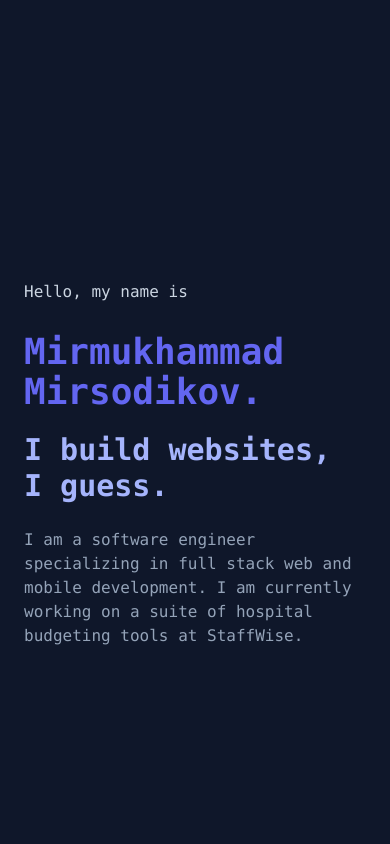
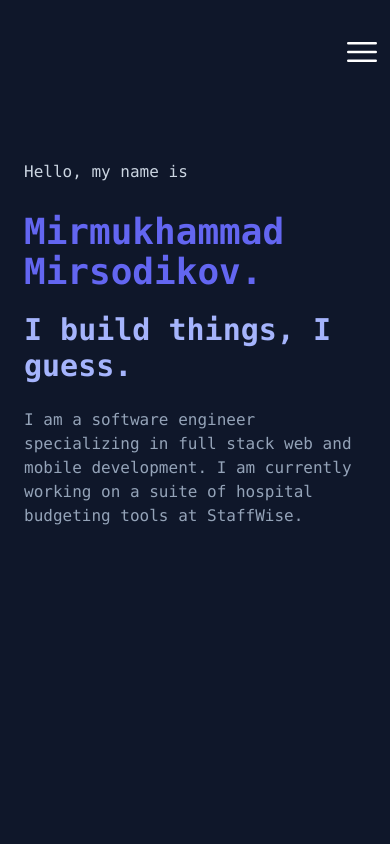
Before and after one commit to mir-mirsodikov/www.mmir.dev, a Next.js app: page / in a window 390 px wide. Shown: the top 844 px of the page. Built offline with nearby package versions, Linux system fonts and the light colour scheme.

Commit message:
Updated the navigation for smaller screens by adding a navigation drawer

```diff
--- a/app/layout.tsx
+++ b/app/layout.tsx
@@ -1,4 +1,5 @@
 import { NavBar } from '../components/NavBar';
+import { NavigationDrawer } from '../components/NavigationDrawer';
 import './globals.css';
 
 export default function RootLayout({
@@ -14,8 +15,12 @@ export default function RootLayout({
       */}
       <head />
       <body className="bg-slate-900 font-mono">
-        <div className="md:visible invisible sticky top-0 z-50">
+        <div className="md:visible invisible md:sticky md:top-0 md:z-50">
           <NavBar />
+        </div>
+
+        <div className='md:hidden'>
+          <NavigationDrawer />
         </div>
         {children}
       </body>
--- a/app/page.tsx
+++ b/app/page.tsx
@@ -5,13 +5,13 @@ import { WorkExperience } from '../components/Work';
 export default function Home() {
   return (
     <main>
-      <div className="md:p-8 p-6 m-auto md:w-3/4 mt-48 -mb-48 min-h-screen">
+      <div className="md:p-8 p-6 m-auto md:w-3/4 xl:mt-48 xl:-mb-48 min-h-screen">
         <h1 className="text-l text-slate-300 mb-7">Hello, my name is</h1>
         <p className="mb-2 md:text-7xl text-4xl text-indigo-500 font-bold">
           Mirmukhammad Mirsodikov.
         </p>
         <p className="mt-5 md:text-7xl text-3xl text-indigo-300 font-bold">
-          I build websites, I guess.
+          I build things, I guess.
         </p>
         <p className="mt-6 text-slate-400 lg:w-1/2">
           I am a software engineer specializing in full stack web and mobile
--- /dev/null
+++ b/components/Icons.tsx
@@ -0,0 +1,24 @@
+interface IconProps {
+  onClick?: () => void;
+}
+
+export function MenuIcon({
+  onClick,
+}: IconProps) { return (
+    <svg
+      xmlns="http://www.w3.org/2000/svg"
+      fill="none"
+      viewBox="0 0 24 24"
+      strokeWidth={1.5}
+      stroke="white"
+      className="w-10 h-10 mr-2 mb-16"
+      onClick={onClick}
+    >
+      <path
+        strokeLinecap="round"
+        strokeLinejoin="round"
+        d="M3.75 6.75h16.5M3.75 12h16.5m-16.5 5.25h16.5"
+      />
+    </svg>
+  );
+}
--- /dev/null
+++ b/components/NavigationDrawer.tsx
@@ -0,0 +1,63 @@
+'use client';
+import { useEffect, useRef, useState } from 'react';
+import { MenuIcon } from './Icons';
+
+export function NavigationDrawer() {
+  const [visible, setVisible] = useState(false);
+  const ref = useRef<HTMLDivElement>(null);
+
+  const routes = ['About', 'Work', 'Projects', 'Contact'];
+
+  useEffect(() => {
+    const handleClickOutside = (event: any) => {
+      if (ref.current && !ref.current.contains(event.target)) {
+        setVisible(false);
+        document.getElementsByTagName('body')[0].style.overflow = 'auto';
+      }
+    };
+
+    document.addEventListener('click', handleClickOutside);
+    return () => {
+      document.removeEventListener('click', handleClickOutside);
+    };
+  });
+
+  const onClick = () => {
+    setVisible(!visible);
+    document.getElementsByTagName('body')[0].style.overflow = 'hidden';
+  };
+
+  const onClickRoute = () => {
+    setVisible(false);
+    document.getElementsByTagName('body')[0].style.overflow = 'auto';
+  };
+
+  return (
+    <div>
+      <div className="flex md:invisible flex-row-reverse -mt-8">
+        <MenuIcon onClick={onClick} />
+      </div>
+      {visible && (
+        <div
+          className="fixed inset-y-0 right-0 flex flex-col justify-evenly z-40 bg-slate-700 w-3/4"
+          role="dialog"
+          aria-modal="true"
+          ref={ref}
+        >
+          {routes.map((route) => (
+            <div className="mx-auto" key={route}>
+              <a
+                onClick={onClickRoute}
+                href={`#${route.toLowerCase()}`}
+                className="group transition duration-300 text-slate-300 hover:text-slate-100"
+              >
+                {route}
+                <span className="block max-w-0 group-hover:max-w-full transition-all duration-500 h-0.5 bg-violet-500" />
+              </a>
+            </div>
+          ))}
+        </div>
+      )}
+    </div>
+  );
+}
```
Also changed, not shown: app/globals.css (line endings or trailing spaces), public/pic.jpeg.
